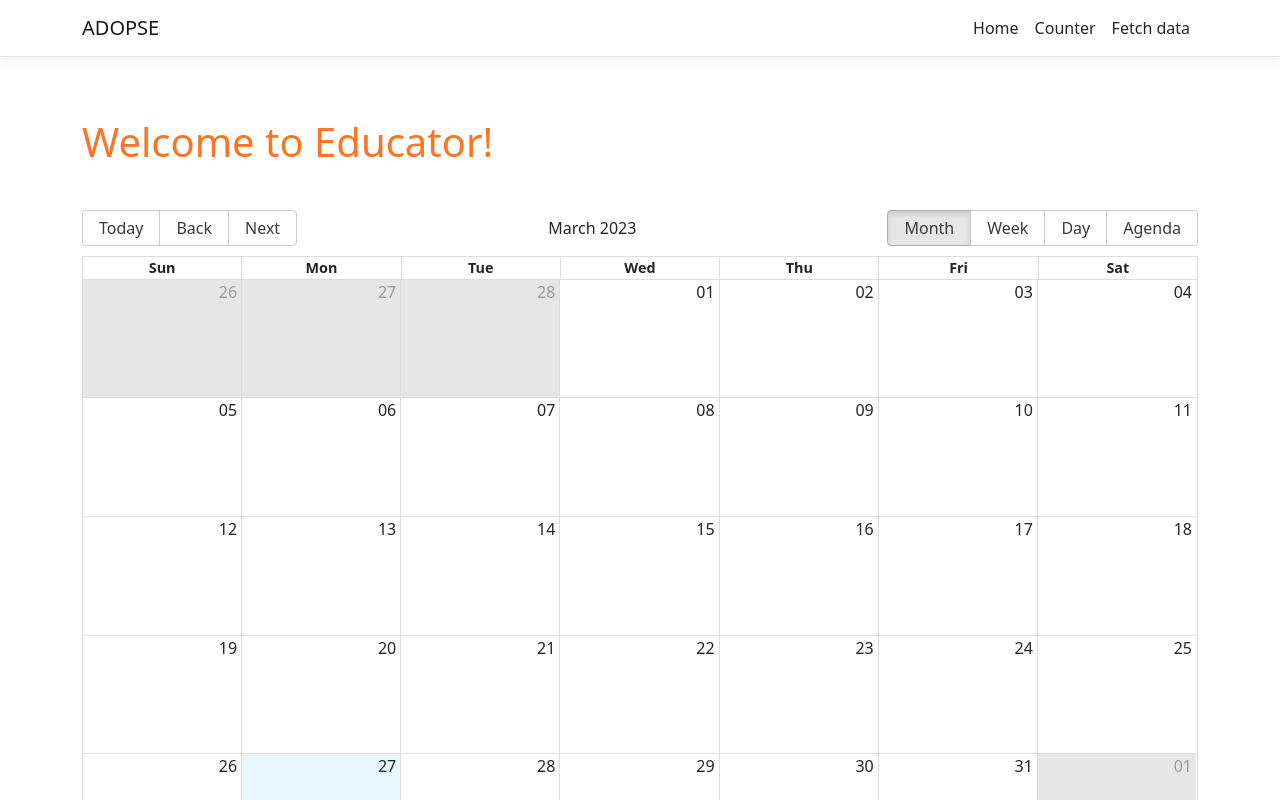
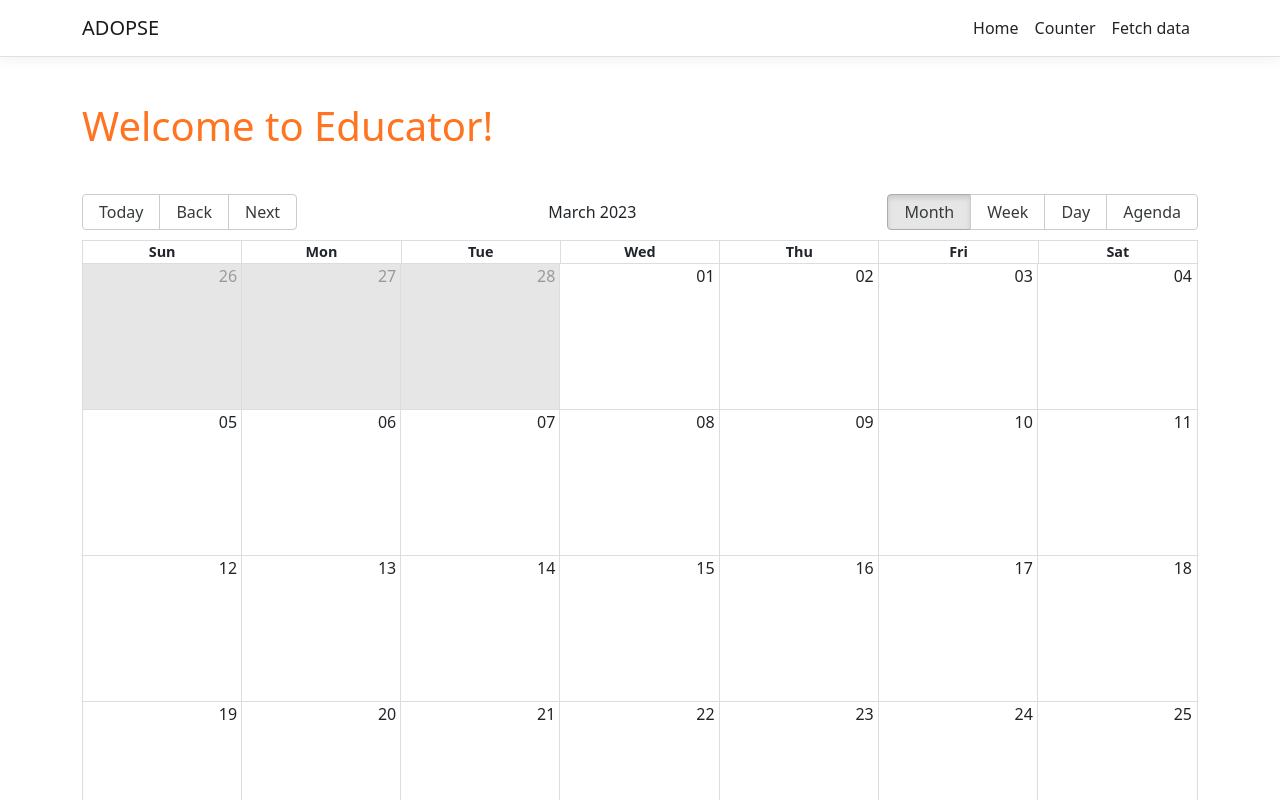
Before and after one commit to margaretbluee/Educator-v1, a React (Create React App) app in the folder ADOPSE/ClientApp/: page / in a window 1280 px wide. Shown: the top 800 px of the page. Built offline with nearby package versions, Linux system fonts and the light colour scheme.

Commit message:
change to module

```diff
--- a/ADOPSE/ClientApp/src/components/main/Main.js
+++ b/ADOPSE/ClientApp/src/components/main/Main.js
@@ -1,5 +1,5 @@
 import React from 'react';
-import './MainPage.css';
+import styles from'./MainPage.module.css';
 import { Calendar, momentLocalizer } from 'react-big-calendar';
 import moment from 'moment';
 import 'react-big-calendar/lib/css/react-big-calendar.css';
@@ -21,8 +21,8 @@ const events = [
 
 const MainPage = () => {
   return (
-    <div className="main-page">
-      <h1 className="heading">Welcome to Educator!</h1>
+    <div className={styles.mainPage}>
+      <h1 className={styles.heading}>Welcome to Educator!</h1>
       <Calendar
         localizer={localizer}
         events={events}
```
Also changed, not shown: ADOPSE/ClientApp/src/components/main/MainPage.module.css (renamed from ADOPSE/ClientApp/src/components/main/MainPage.css).
